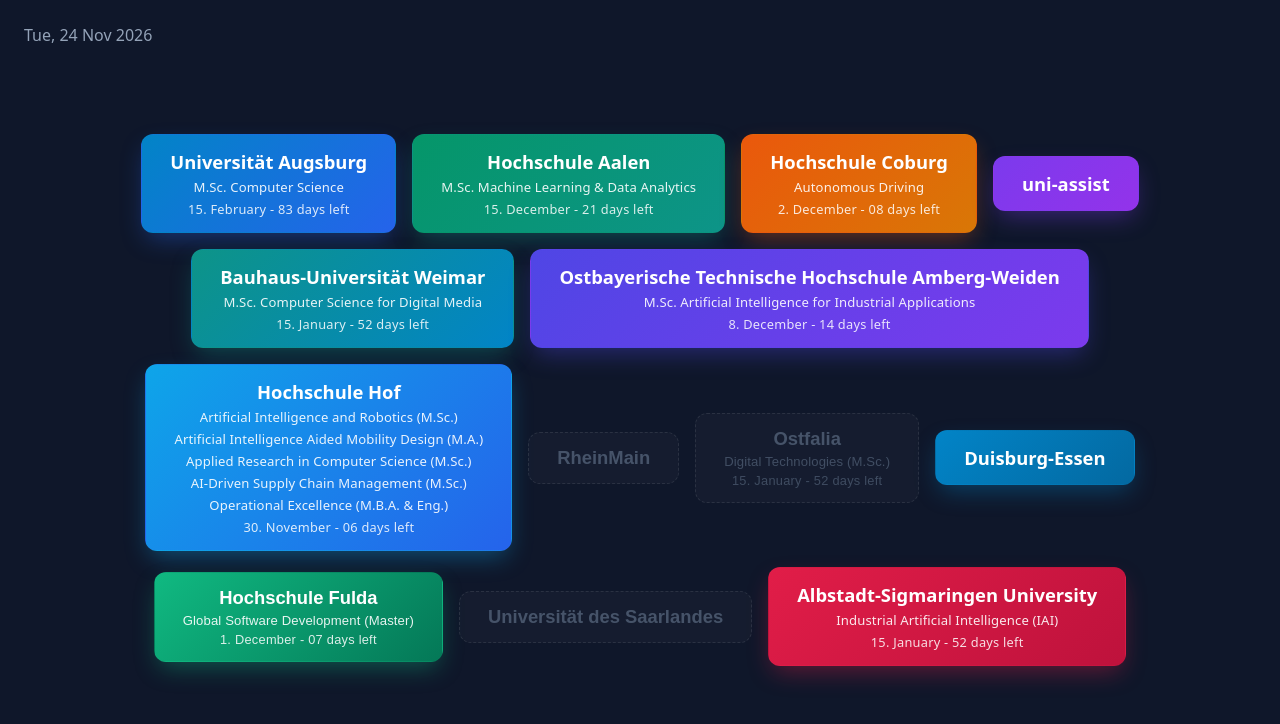
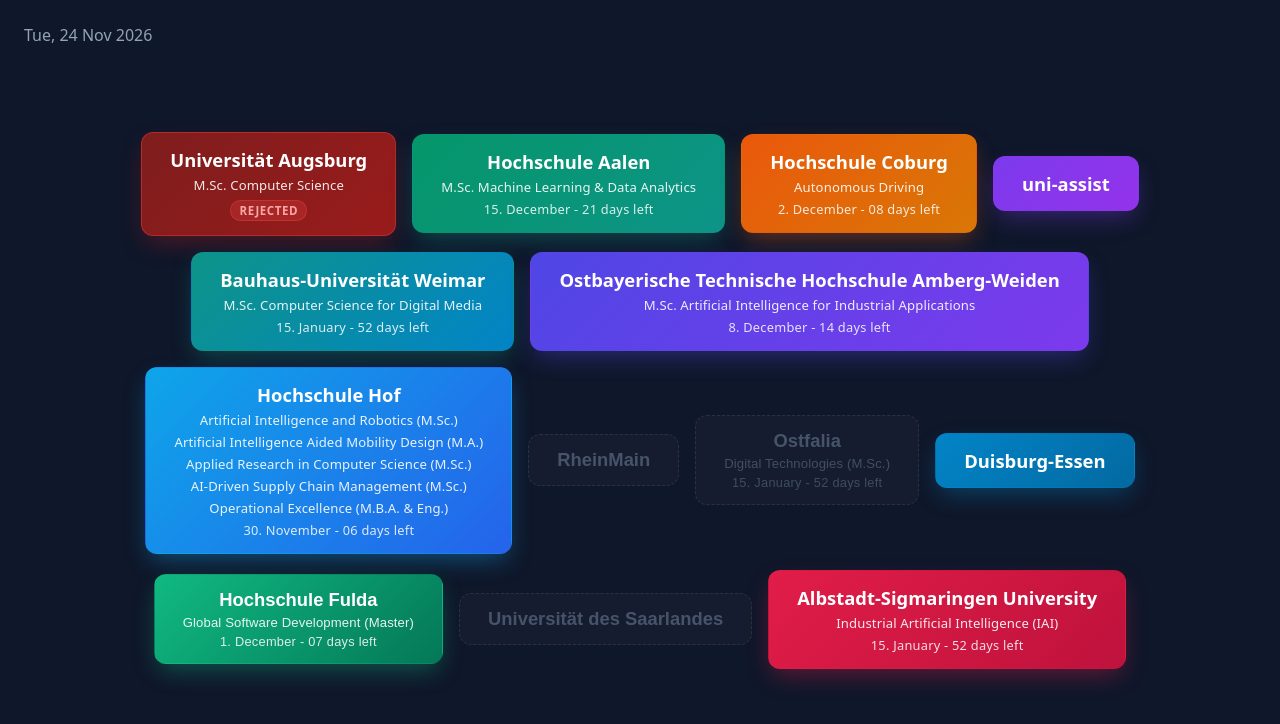
Before and after one commit to prit123-a/final, a plain HTML site: page index.html in a window 1280 px wide. Drawn offline with Linux system fonts and the light colour scheme.

Commit message:
Mark Universität Augsburg as rejected with badge and updated styling

```diff
--- a/index.html
+++ b/index.html
@@ -92,13 +92,30 @@
 
     /* Active Buttons */
     .btn-augsburg {
-      background: linear-gradient(135deg, #0284c7 0%, #2563eb 100%);
-      box-shadow: 0 10px 25px -5px rgba(37, 99, 235, 0.4);
+      background: linear-gradient(135deg, #7f1d1d 0%, #991b1b 100%);
+      box-shadow: 0 10px 25px -5px rgba(185, 28, 28, 0.4);
+      border: 1px solid rgba(239, 68, 68, 0.4);
     }
 
     .btn-augsburg:hover {
       transform: translateY(-2px);
-      box-shadow: 0 16px 32px -4px rgba(37, 99, 235, 0.6);
+      box-shadow: 0 16px 32px -4px rgba(185, 28, 28, 0.6);
+    }
+
+    .btn-status-badge {
+      font-size: 0.72rem;
+      font-weight: 700;
+      letter-spacing: 0.05em;
+      text-transform: uppercase;
+      padding: 2px 8px;
+      border-radius: 9999px;
+      margin-top: 2px;
+    }
+
+    .btn-status-badge.rejected {
+      background: rgba(239, 68, 68, 0.25);
+      color: #fca5a5;
+      border: 1px solid rgba(239, 68, 68, 0.4);
     }
 
     .btn-aalen {
@@ -215,7 +232,7 @@
       rel="noopener noreferrer">
       <span>Universität Augsburg</span>
       <span class="btn-course">M.Sc. Computer Science</span>
-      <span class="btn-deadline" data-deadline="2027-02-15">15. February</span>
+      <span class="btn-status-badge rejected">Rejected</span>
     </a>
 
     <a class="college-btn btn-aalen" href="https://onlineportal.bewerbung.htw-aalen.de/bewerbung" target="_blank"
@@ -225,8 +242,9 @@
       <span class="btn-deadline" data-deadline="2026-12-15">15. December</span>
     </a>
 
-    <a class="college-btn btn-coburg" href="https://www3.primuss.de/cgi-bin/bew_anmeldung_v3/index.pl?Session=&amp;FH=fhc&amp;Email=&amp;Portal=1&amp;Language=en" target="_blank"
-      rel="noopener noreferrer">
+    <a class="college-btn btn-coburg"
+      href="https://www3.primuss.de/cgi-bin/bew_anmeldung_v3/index.pl?Session=&amp;FH=fhc&amp;Email=&amp;Portal=1&amp;Language=en"
+      target="_blank" rel="noopener noreferrer">
       <span>Hochschule Coburg</span>
       <span class="btn-course">Autonomous Driving</span>
       <span class="btn-deadline" data-deadline="2026-12-02">2. December</span>
```
